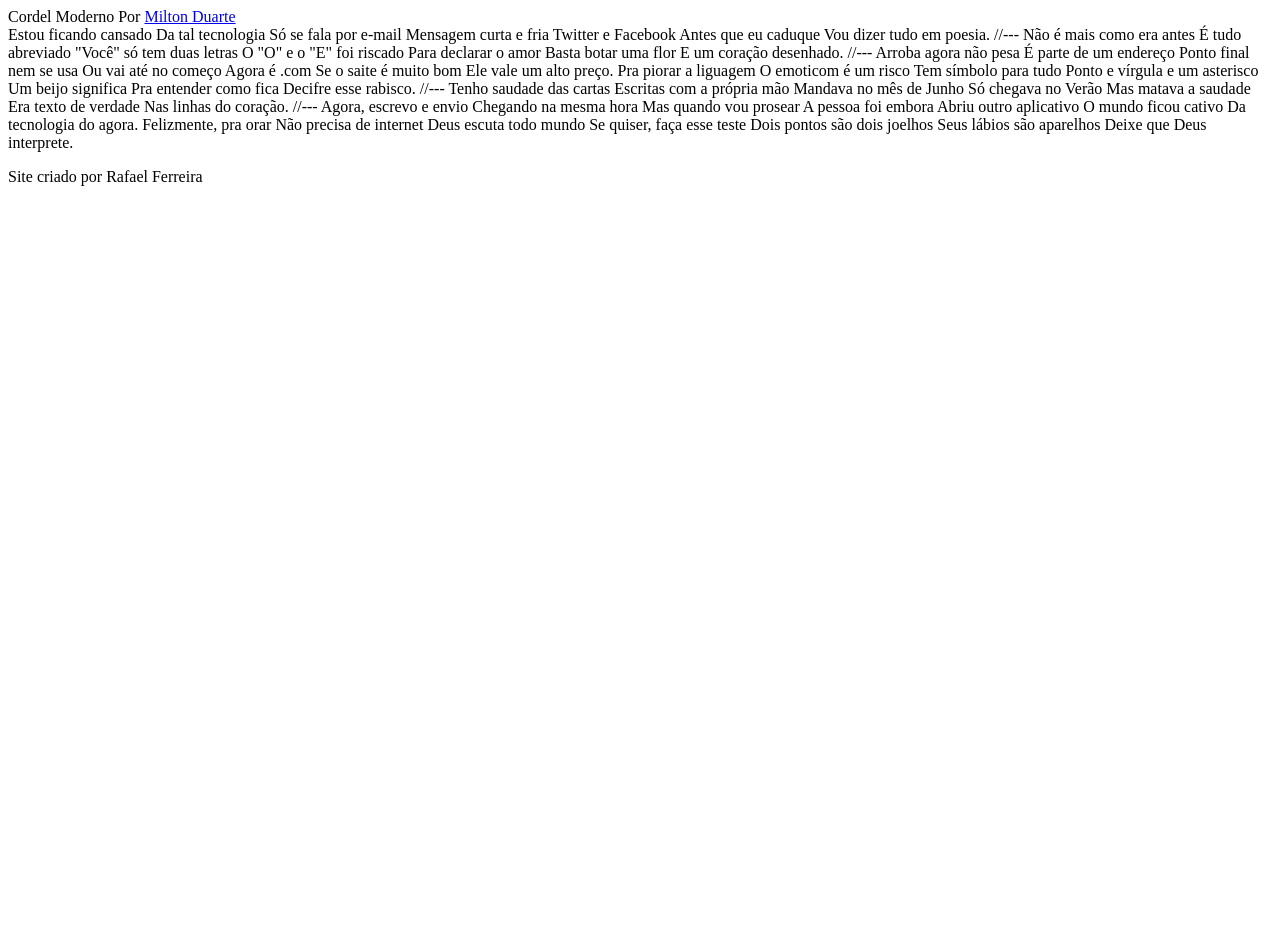
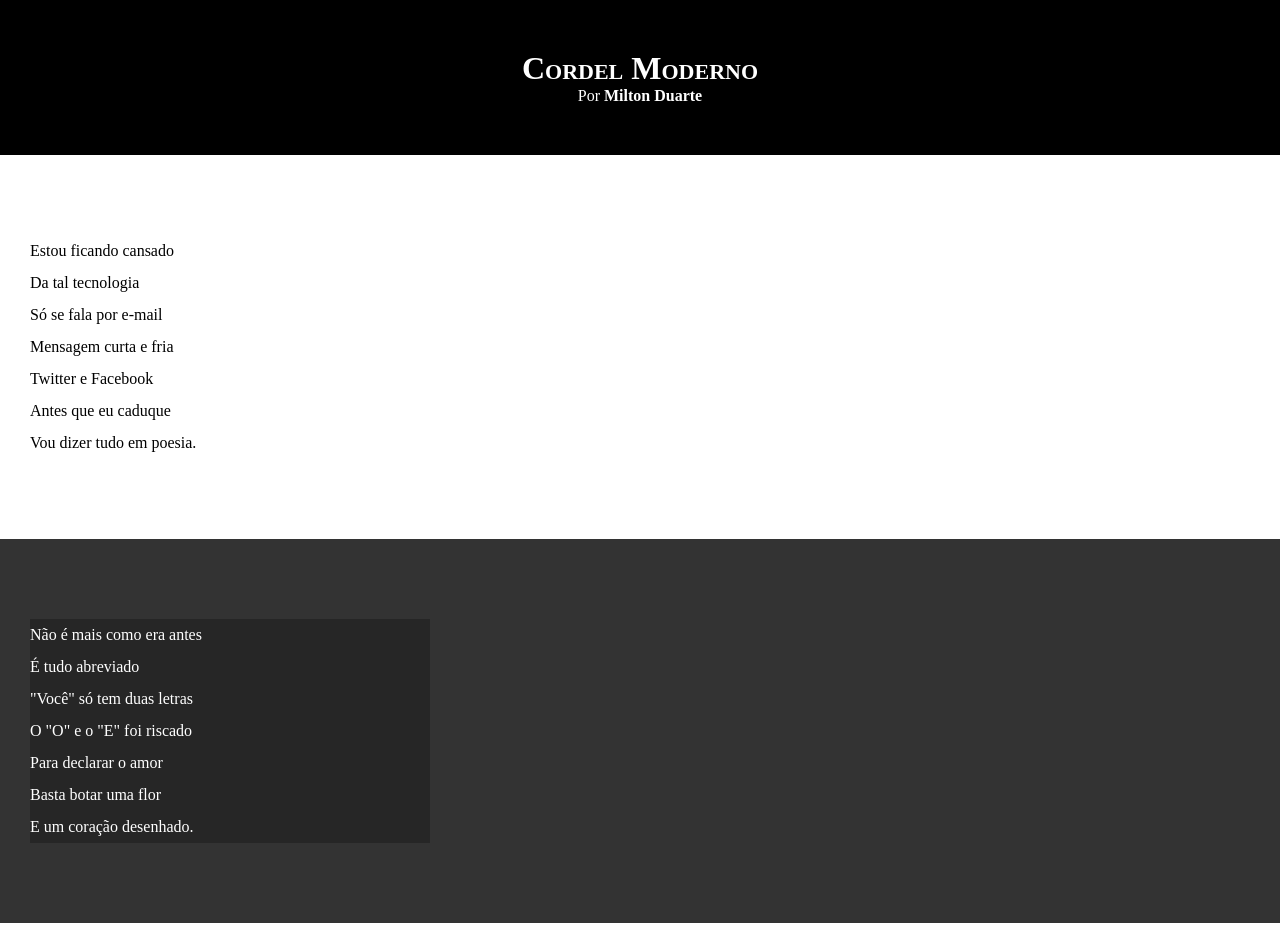
Before and after one commit to raffafferreira/html-css, a plain HTML site: page exercicios/cordel moderno/index.html in a window 1280 px wide. Shown: the top 952 px of the page. Before the commit the page ends 800 px from the top, so only its background shows below. Drawn offline with Linux system fonts and the light colour scheme.

Commit message:
atualizei estilos

```diff
--- /dev/null
+++ b/exercicios/cordel moderno/estilo/style.css
@@ -0,0 +1,64 @@
+@charset "UTF-8";
+
+*{
+    margin: 0px;
+    padding: 0px;
+}
+
+html,body{
+    min-height: 100vh;
+    background-color: darkgray;
+}
+
+header{
+    background-color: black;
+    color: white;
+    text-align: center;
+}
+
+header > h1{
+    padding-top: 50px;
+    font-variant: small-caps;
+}
+
+header>p{
+    padding-bottom: 50px;
+}
+
+a{
+    color: white;
+    text-decoration: none;
+    font-weight: bold;
+}
+a:hover{
+    text-decoration: underline;
+}
+
+section{
+    padding-top: 10vh;
+    padding-bottom: 10vh;
+    line-height: 2em;
+    padding-left: 30px;
+}
+
+section.normal{
+    background-color: white;
+    color: black;
+}
+section.imagem{
+    background-color: rgb(51,51,51);
+    color: white;
+}
+
+section.imagem > p{
+    background-color: rgba(0, 0, 0, 0.253);
+    width: 400px;
+}
+
+
+footer{
+    background-color: black;
+    color: white;
+    padding: 10px;
+    text-align: center;
+}
--- a/exercicios/cordel moderno/index.html
+++ b/exercicios/cordel moderno/index.html
@@ -5,76 +5,94 @@
     <meta http-equiv="X-UA-Compatible" content="IE=edge">
     <meta name="viewport" content="width=device-width, initial-scale=1.0">
     <title>Cordel moderno</title>
+    <link rel="stylesheet" href="estilo/style.css">
 </head>
 <body>
     <header>
-        Cordel Moderno
-        Por <a href="https://www.recantodasletras.com.br/poesias/3186743" target="_blank">Milton Duarte</a>
+        <h1>Cordel Moderno</h1>
+        <p>Por <a href="https://www.recantodasletras.com.br/poesias/3186743" target="_blank">Milton Duarte</a></p>
     </header>
 
-    Estou ficando cansado
-    Da tal tecnologia
-    Só se fala por e-mail
-    Mensagem curta e fria
-    Twitter e Facebook
-    Antes que eu caduque
-    Vou dizer tudo em poesia.
+    <section class="normal">
+        <p>
+            Estou ficando cansado <br>
+            Da tal tecnologia<br>
+            Só se fala por e-mail<br>
+            Mensagem curta e fria<br>
+            Twitter e Facebook<br>
+            Antes que eu caduque<br>
+            Vou dizer tudo em poesia.
+        </p>
+    </section>
 
-    //---
 
-    Não é mais como era antes
-    É tudo abreviado
-    "Você" só tem duas letras
-    O "O" e o "E" foi riscado
-    Para declarar o amor
-    Basta botar uma flor
-    E um coração desenhado.
+    <section class="imagem">
+        <p>
+            Não é mais como era antes<br>
+            É tudo abreviado<br>
+            "Você" só tem duas letras<br>
+            O "O" e o "E" foi riscado<br>
+            Para declarar o amor<br>
+            Basta botar uma flor<br>
+            E um coração desenhado.
+        </p>
+    </section>
 
-    //---
 
-    Arroba agora não pesa
-    É parte de um endereço
-    Ponto final nem se usa
-    Ou vai até no começo
-    Agora é .com
-    Se o saite é muito bom
-    Ele vale um alto preço.
+    <section class="normal">
+        <p>
+            Arroba agora não pesa<br>
+            É parte de um endereço<br>
+            Ponto final nem se usa<br>
+            Ou vai até no começo<br>
+            Agora é .com<br>
+            Se o saite é muito bom<br>
+            Ele vale um alto preço.<br>
+        </p>
+        <p>
+            Pra piorar a liguagem<br>
+            O emoticom é um risco<br>
+            Tem símbolo para tudo<br>
+            Ponto e vírgula e um asterisco<br>
+            Um beijo significa<br>
+            Pra entender como fica<br>
+            Decifre esse rabisco.
+        </p>
+    </section>
 
-    Pra piorar a liguagem
-    O emoticom é um risco
-    Tem símbolo para tudo
-    Ponto e vírgula e um asterisco
-    Um beijo significa
-    Pra entender como fica
-    Decifre esse rabisco.
 
-    //---
+    <section class="imagem">
+        <p>
+            Tenho saudade das cartas<br>
+            Escritas com a própria mão<br>
+            Mandava no mês de Junho<br>
+            Só chegava no Verão<br>
+            Mas matava a saudade<br>
+            Era texto de verdade<br>
+            Nas linhas do coração.
+        </p>
+    </section>
 
-    Tenho saudade das cartas
-    Escritas com a própria mão
-    Mandava no mês de Junho
-    Só chegava no Verão
-    Mas matava a saudade
-    Era texto de verdade
-    Nas linhas do coração.
-
-    //---
-
-    Agora, escrevo e envio
-    Chegando na mesma hora
-    Mas quando vou prosear
-    A pessoa foi embora
-    Abriu outro aplicativo
-    O mundo ficou cativo
-    Da tecnologia do agora.
-
-    Felizmente, pra orar
-    Não precisa de internet
-    Deus escuta todo mundo
-    Se quiser, faça esse teste
-    Dois pontos são dois joelhos
-    Seus lábios são aparelhos
-    Deixe que Deus interprete.
+    <section class="normal">
+        <p>
+            Agora, escrevo e envio<br>
+            Chegando na mesma hora<br>
+            Mas quando vou prosear<br>
+            A pessoa foi embora<br>
+            Abriu outro aplicativo<br>
+            O mundo ficou cativo<br>
+            Da tecnologia do agora.<br>
+        </p>
+        <p>
+            Felizmente, pra orar<br>
+            Não precisa de internet<br>
+            Deus escuta todo mundo<br>
+            Se quiser, faça esse teste<br>
+            Dois pontos são dois joelhos<br>
+            Seus lábios são aparelhos<br>
+            Deixe que Deus interprete.
+        </p>
+    </section>
 
     <footer>
         <p>Site criado por Rafael Ferreira</p>
```
